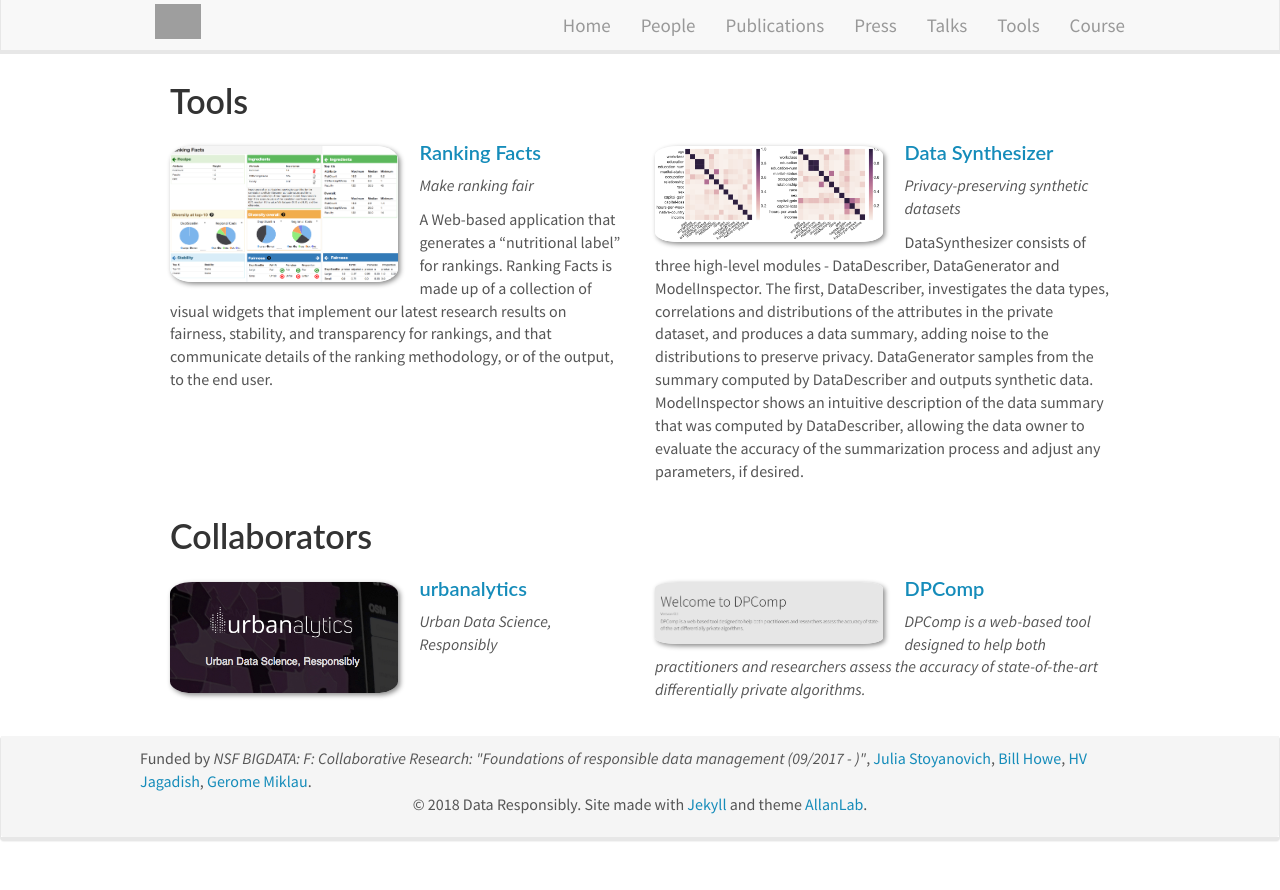
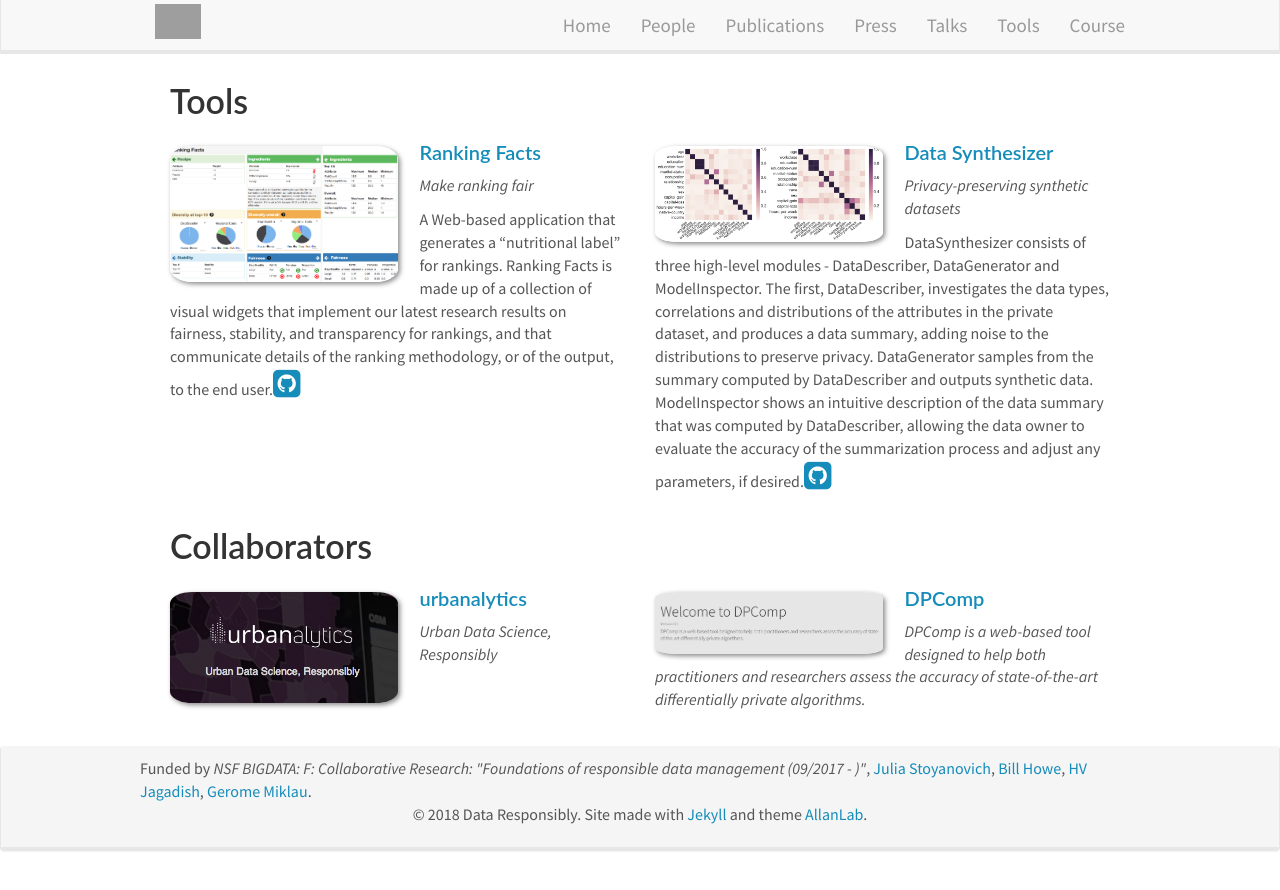
Before and after one commit to DataResponsibly/DataResponsibly.github.io, a Jekyll site: the page built from _pages/tools.md, in a window 1280 px wide. Shown: the top 890 px of the page. Built offline with Jekyll 4.4.1, drawn with Linux system fonts in a browser that asks for light colours; nearby versions of some CDN libraries; grey boxes are pictures that could not be loaded.

Commit message:
Add library for GitHub icon.

```diff
--- a/_includes/head.html
+++ b/_includes/head.html
@@ -7,6 +7,7 @@
   <link rel="stylesheet" href="{{ "/css/main.css" | prepend: site.baseurl | prepend: site.url}}">
   <link rel="canonical" href="{{ page.url | replace:'index.html','' | prepend: site.baseurl | prepend: site.url }}">
   <link rel="shortcut icon" type ="image/x-icon" href="{{ site.url }}{{ site.baseurl }}/images/favicon.ico">
+  <link href="https://cdnjs.cloudflare.com/ajax/libs/font-awesome/4.7.0/css/font-awesome.css" rel="stylesheet">
 
 {% if jekyll.environment == 'production' %}
 {% include analytics.html %}
--- a/_pages/tools.md
+++ b/_pages/tools.md
@@ -23,7 +23,7 @@
   </a>
   <h4><a href="{{ tooli.url }}">{{ tooli.name }}</a></h4>
   <em>{{ tooli.info }}</em><br>
-  <p>{{ tooli.description }}<a href="{{ tooli.github_repo }}"><i class="fab fa-github-square fa-2x"></i></a></p>
+  <p>{{ tooli.description }}<a href="{{ tooli.github_repo }}"><i class="fa fa-github-square fa-2x"></i></a></p>
 
 </div>
 
```
